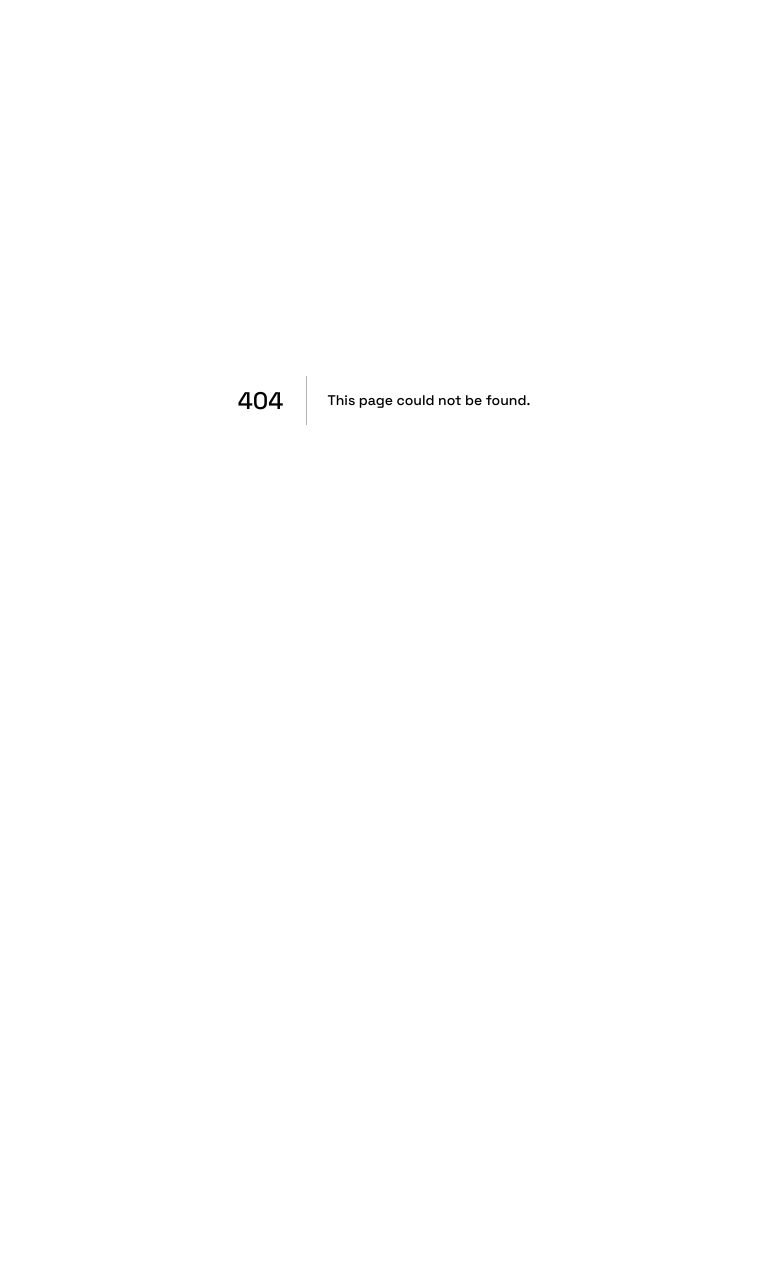
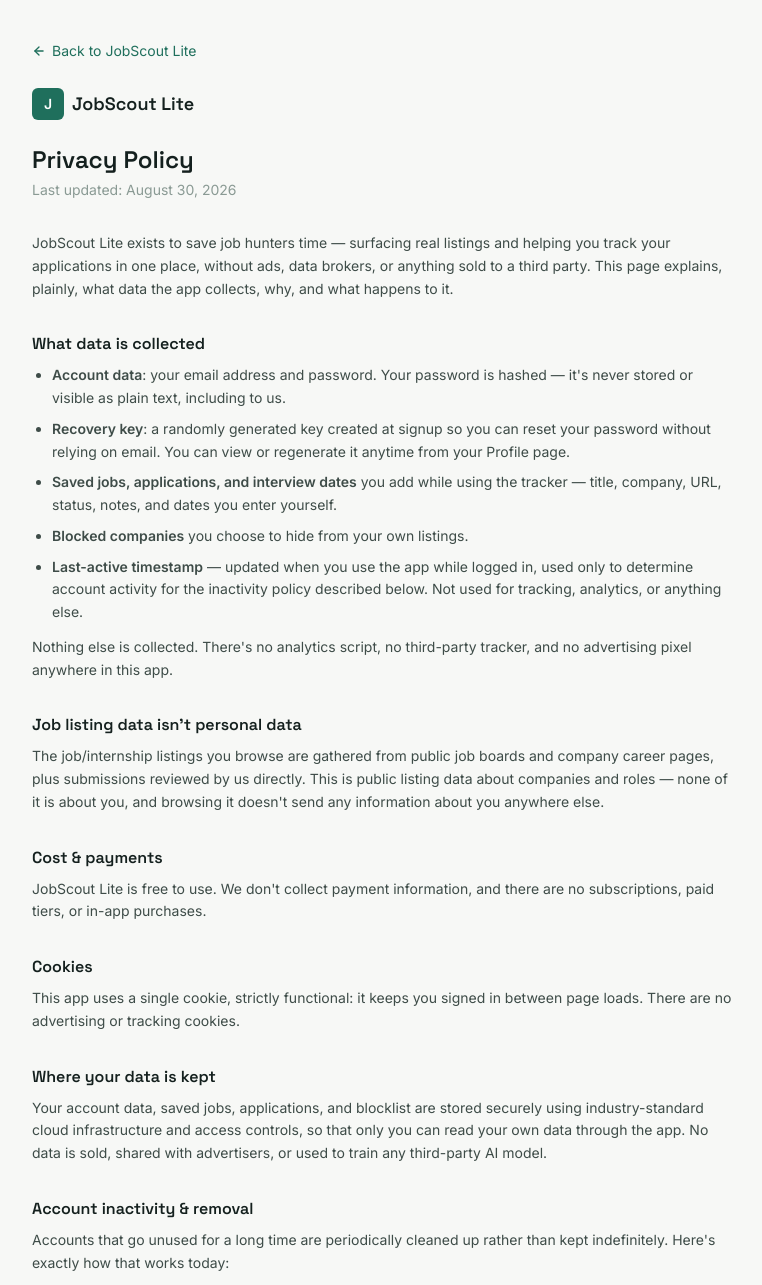
Before and after one commit to aakhmakhkout/Job-Scout---Lite---Public, a Next.js app: page /privacy-policy in a window 1280 px wide. Before the commit this address had no page. Shown: the top 1285 px of the page, without its empty margins (256-1018 px from the left). Before the commit the page ends 800 px from the top, so only its background shows below. Built offline with nearby package versions, Linux system fonts and the light colour scheme.

Commit message:
Update 30.1 : Trimmed privacy policy : removed implementation details, added cost/payments section

```diff
--- /dev/null
+++ b/app/privacy-policy/page.js
@@ -0,0 +1,202 @@
+import Link from 'next/link';
+import { ArrowLeft } from 'lucide-react';
+import Footer from '@/components/layout/Footer';
+
+export const metadata = {
+  title: 'Privacy Policy — JobScout Lite',
+};
+
+// Deliberately NOT gated by middleware.js — this page isn't in
+// PROTECTED_PREFIXES or AUTH_PAGES, so it's reachable whether you're
+// logged in, logged out, or an admin, without any routing changes.
+// A privacy policy that only logged-in users can read defeats its own
+// purpose (someone deciding whether to sign up needs to read it first).
+//
+// This intentionally documents REAL current behavior, not an idealized
+// future version — e.g. the inactivity/removal section below describes
+// what actually happens today, not a scheduled or automatic process
+// that doesn't exist. If that changes in a later step, this page needs
+// a matching update. At the same time, this is a closed-source product:
+// this page discloses what data is collected and what happens to it,
+// without describing internal architecture, specific vendors/hosting
+// providers, or implementation details — those aren't privacy-relevant
+// to a user deciding whether to trust the app with their data.
+export default function PrivacyPolicyPage() {
+  return (
+    <div className="min-h-screen bg-paper dark:bg-slate-900">
+      <div className="mx-auto max-w-3xl px-4 py-10 md:px-8">
+        <Link
+          href="/"
+          className="inline-flex items-center gap-1.5 text-sm text-brand hover:underline"
+        >
+          <ArrowLeft className="h-3.5 w-3.5" strokeWidth={2.25} />
+          Back to JobScout Lite
+        </Link>
+
+        <div className="mt-6 flex items-center gap-2">
+          <span className="grid h-8 w-8 place-items-center rounded-md bg-brand text-sm font-bold text-white">
+            J
+          </span>
+          <span className="font-display text-lg font-semibold">JobScout Lite</span>
+        </div>
+
+        <h1 className="mt-6 text-2xl font-semibold">Privacy Policy</h1>
+        <p className="mt-1 text-sm text-ink-muted dark:text-slate-400">
+          Last updated: August 30, 2026
+        </p>
+
+        <div className="mt-8 space-y-8 text-sm leading-relaxed text-ink-soft dark:text-slate-300">
+          <section>
+            <p>
+              JobScout Lite exists to save job hunters time — surfacing real listings and helping
+              you track your applications in one place, without ads, data brokers, or anything sold
+              to a third party. This page explains, plainly, what data the app collects, why, and
+              what happens to it.
+            </p>
+          </section>
+
+          <section id="what-we-collect">
+            <h2 className="text-base font-semibold text-ink dark:text-white">
+              What data is collected
+            </h2>
+            <ul className="mt-2 list-disc space-y-2 pl-5">
+              <li>
+                <strong>Account data</strong>: your email address and password. Your password is
+                hashed — it&apos;s never stored or visible as plain text, including to us.
+              </li>
+              <li>
+                <strong>Recovery key</strong>: a randomly generated key created at signup so you can
+                reset your password without relying on email. You can view or regenerate it anytime
+                from your Profile page.
+              </li>
+              <li>
+                <strong>Saved jobs, applications, and interview dates</strong> you add while using
+                the tracker — title, company, URL, status, notes, and dates you enter yourself.
+              </li>
+              <li>
+                <strong>Blocked companies</strong> you choose to hide from your own listings.
+              </li>
+              <li>
+                <strong>Last-active timestamp</strong> — updated when you use the app while logged
+                in, used only to determine account activity for the inactivity policy described
+                below. Not used for tracking, analytics, or anything else.
+              </li>
+            </ul>
+            <p className="mt-3">
+              Nothing else is collected. There&apos;s no analytics script, no third-party tracker,
+              and no advertising pixel anywhere in this app.
+            </p>
+          </section>
+
+          <section>
+            <h2 className="text-base font-semibold text-ink dark:text-white">
+              Job listing data isn&apos;t personal data
+            </h2>
+            <p className="mt-2">
+              The job/internship listings you browse are gathered from public job boards and
+              company career pages, plus submissions reviewed by us directly. This is public
+              listing data about companies and roles — none of it is about you, and browsing it
+              doesn&apos;t send any information about you anywhere else.
+            </p>
+          </section>
+
+          <section>
+            <h2 className="text-base font-semibold text-ink dark:text-white">Cost &amp; payments</h2>
+            <p className="mt-2">
+              JobScout Lite is free to use. We don&apos;t collect payment information, and there
+              are no subscriptions, paid tiers, or in-app purchases.
+            </p>
+          </section>
+
+          <section>
+            <h2 className="text-base font-semibold text-ink dark:text-white">Cookies</h2>
+            <p className="mt-2">
+              This app uses a single cookie, strictly functional: it keeps you signed in between
+              page loads. There are no advertising or tracking cookies.
+            </p>
+          </section>
+
+          <section>
+            <h2 className="text-base font-semibold text-ink dark:text-white">
+              Where your data is kept
+            </h2>
+            <p className="mt-2">
+              Your account data, saved jobs, applications, and blocklist are stored securely using
+              industry-standard cloud infrastructure and access controls, so that only you can read
+              your own data through the app. No data is sold, shared with advertisers, or used to
+              train any third-party AI model.
+            </p>
+          </section>
+
+          <section id="inactivity-and-account-removal">
+            <h2 className="text-base font-semibold text-ink dark:text-white">
+              Account inactivity &amp; removal
+            </h2>
+            <p className="mt-2">
+              Accounts that go unused for a long time are periodically cleaned up rather than kept
+              indefinitely. Here&apos;s exactly how that works today:
+            </p>
+            <ul className="mt-2 list-disc space-y-2 pl-5">
+              <li>
+                Your account&apos;s activity is measured by when you last used the app while logged
+                in.
+              </li>
+              <li>
+                If your account has been inactive for <strong>25–29 days</strong>, you&apos;ll see
+                a warning on your Profile page telling you how many days remain before your
+                account becomes eligible for removal. Any activity — logging in and using any part
+                of the app, including viewing this page — resets that count back to zero.
+              </li>
+              <li>
+                Once an account has been inactive for <strong>30 or more days</strong>, it becomes
+                eligible for removal. This isn&apos;t instant or scheduled to a specific date — an
+                eligible account&apos;s activity is re-checked immediately before anything happens,
+                so one that&apos;s been used again in the meantime is left alone.
+              </li>
+              <li>
+                Removing an account deletes it entirely: your login, saved jobs, tracked
+                applications, and blocklist all go with it, the same as if you&apos;d deleted your
+                own account from your Profile page.
+              </li>
+            </ul>
+          </section>
+
+          <section>
+            <h2 className="text-base font-semibold text-ink dark:text-white">Your rights</h2>
+            <ul className="mt-2 list-disc space-y-2 pl-5">
+              <li>
+                <strong>View or regenerate your recovery key</strong> anytime from your Profile
+                page.
+              </li>
+              <li>
+                <strong>Delete your account</strong> anytime from your Profile page — this is
+                immediate and permanent, and removes your saved jobs, applications, and blocklist
+                along with your login.
+              </li>
+              <li>
+                <strong>Ask a question</strong> about your data or this policy — reach out via
+                GitHub or LinkedIn, linked in the footer of this page.
+              </li>
+            </ul>
+          </section>
+
+          <section>
+            <h2 className="text-base font-semibold text-ink dark:text-white">
+              Changes to this policy
+            </h2>
+            <p className="mt-2">
+              If this policy changes — for example, if the inactivity-removal process described
+              above changes, or a new feature starts collecting new data — this page will be
+              updated and the &ldquo;Last updated&rdquo; date at the top will change. Checking back
+              here is the way to stay current.
+            </p>
+          </section>
+        </div>
+      </div>
+
+      <div className="mx-auto max-w-3xl px-4 md:px-8">
+        <Footer align="center" />
+      </div>
+    </div>
+  );
+}
```
